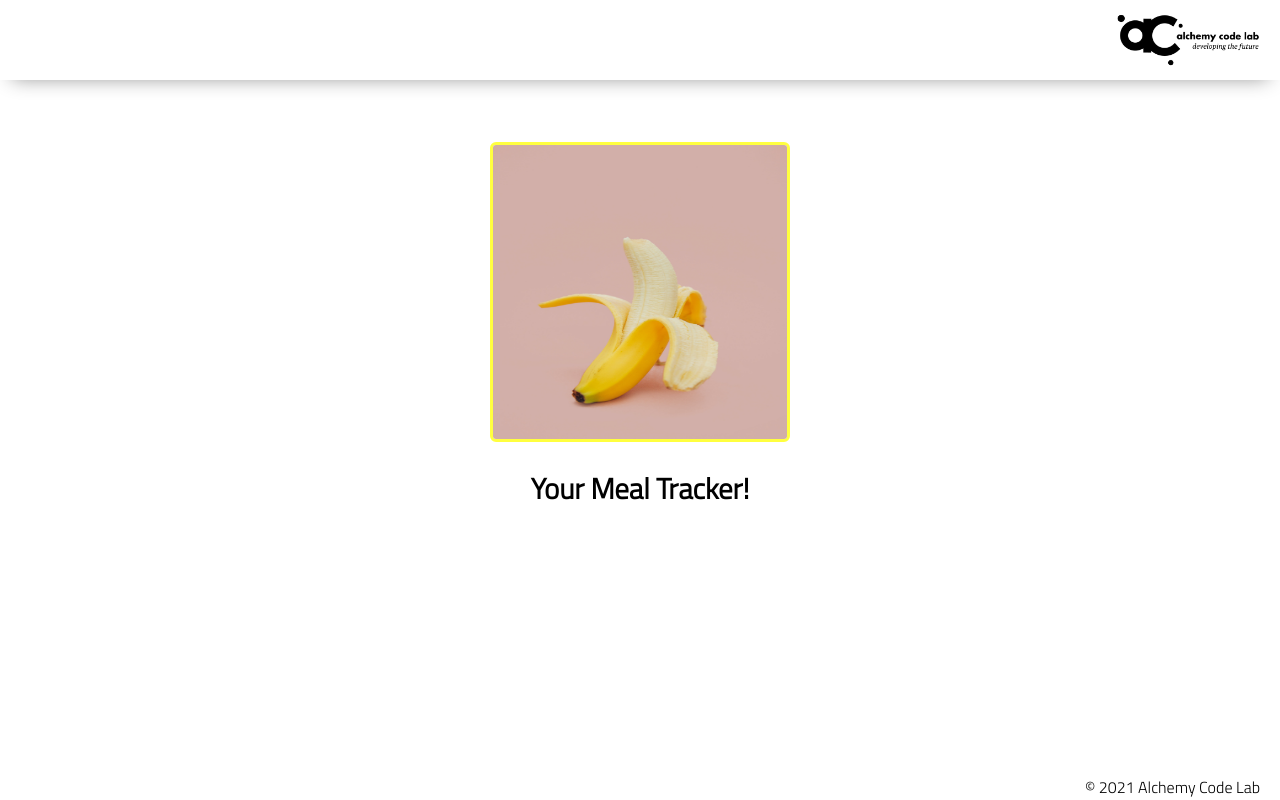
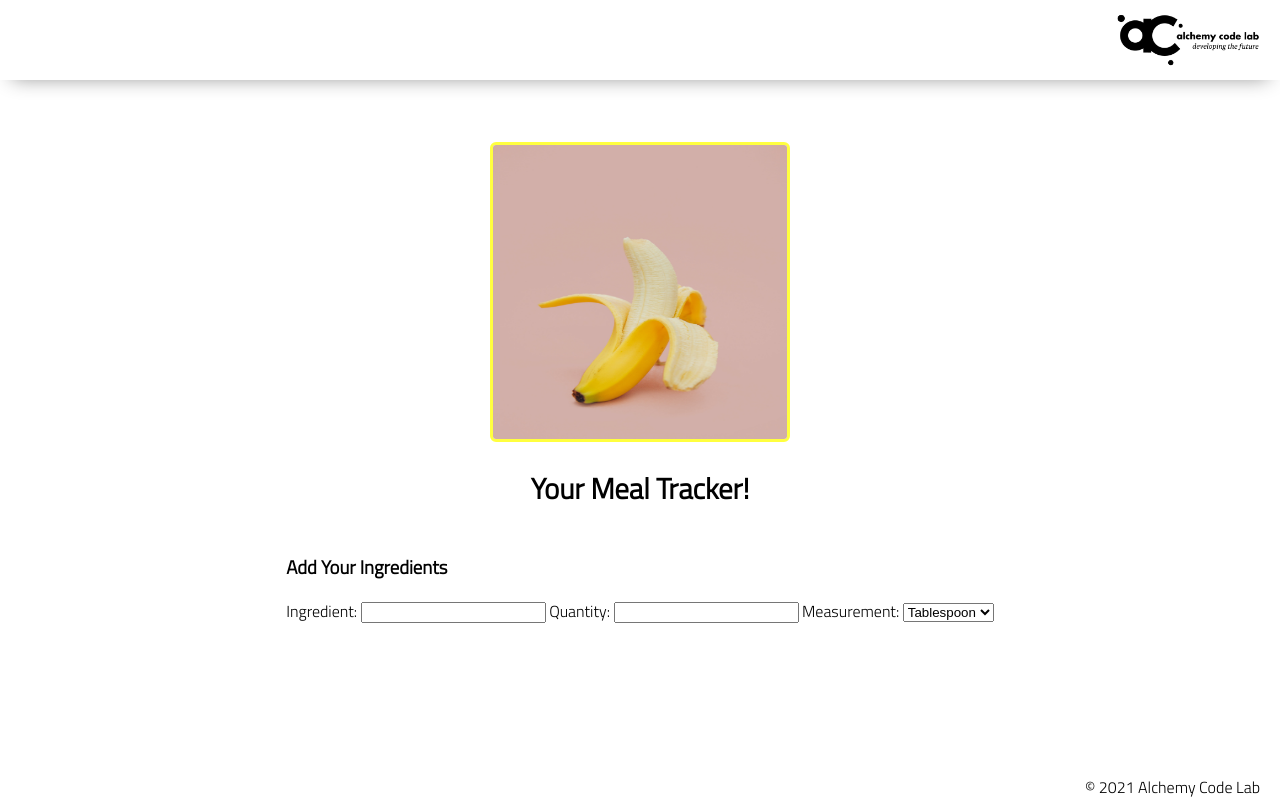
Before and after one commit to Cole-Rossman/week2-mealtracker-scratch, a plain HTML site: page index.html in a window 1280 px wide. Drawn offline with Linux system fonts and the light colour scheme.

Commit message:
add ingredients form added in html

```diff
--- a/index.html
+++ b/index.html
@@ -24,6 +24,29 @@
             <h2>
                 Your Meal Tracker!
             </h2>
+        <div class="ingredients">
+            <h3>Add Your Ingredients</h3>
+            <form id="add-ingredient">
+                <label>
+                    Ingredient:
+                    <input type="text" name="ingredient" id="ingredient">
+                </label>
+                <label>
+                    Quantity:
+                    <input type="text" name="quantity" id="quantity">
+                </label>
+                <label>
+                    Measurement:
+                    <select name="measurement" id="measurement">
+                        <option value="tablespoon">Tablespoon</option>
+                        <option value="teaspoon">Teaspoon</option>
+                        <option value="milliliter">Milliliter</option>
+                        <option value="grams">Grams</option>
+                        <option value="cups">Cups</option>
+                    </select>
+                </label>
+            </form>
+        </div>
 
         </section>
     </main>
```
